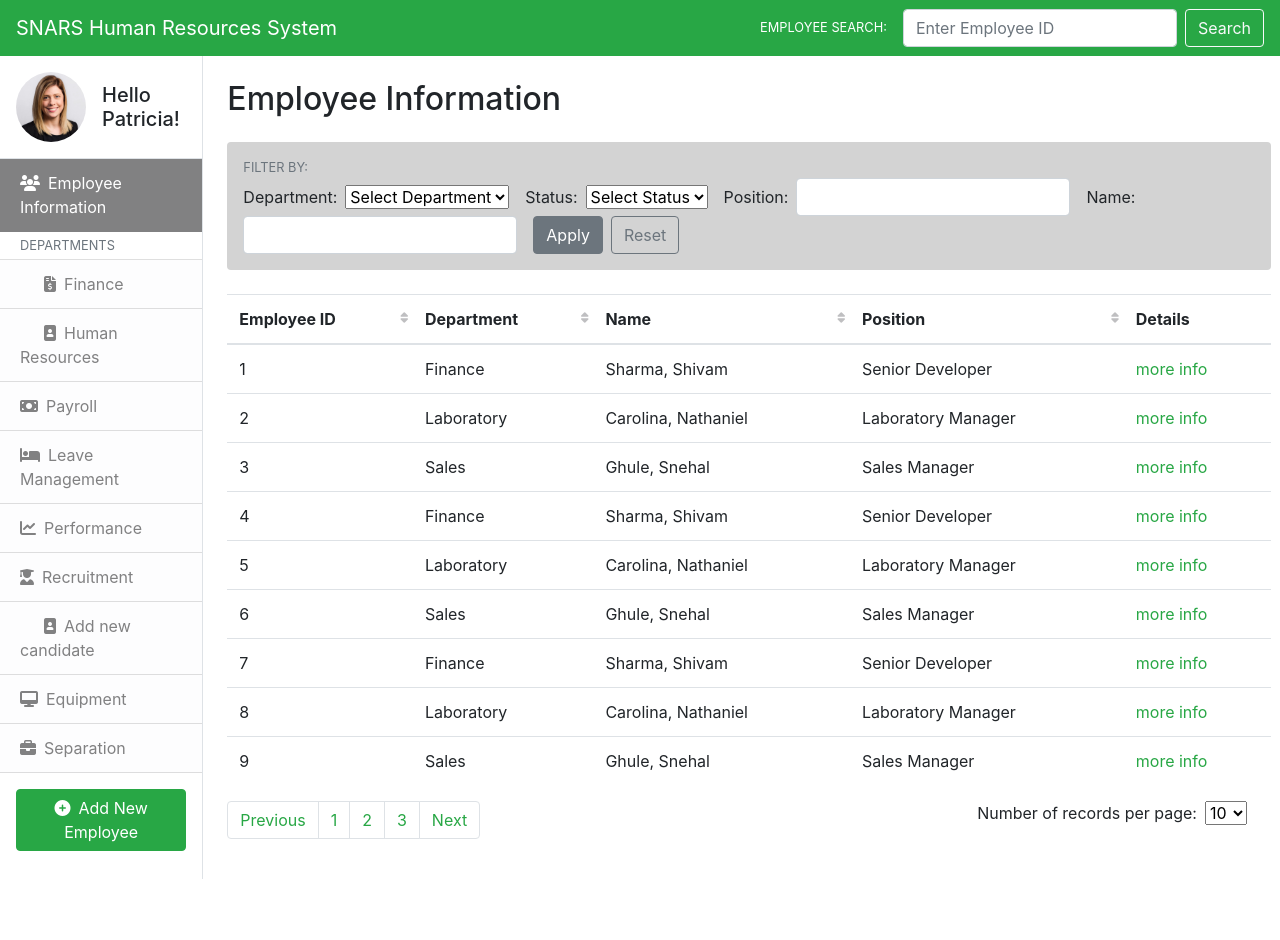
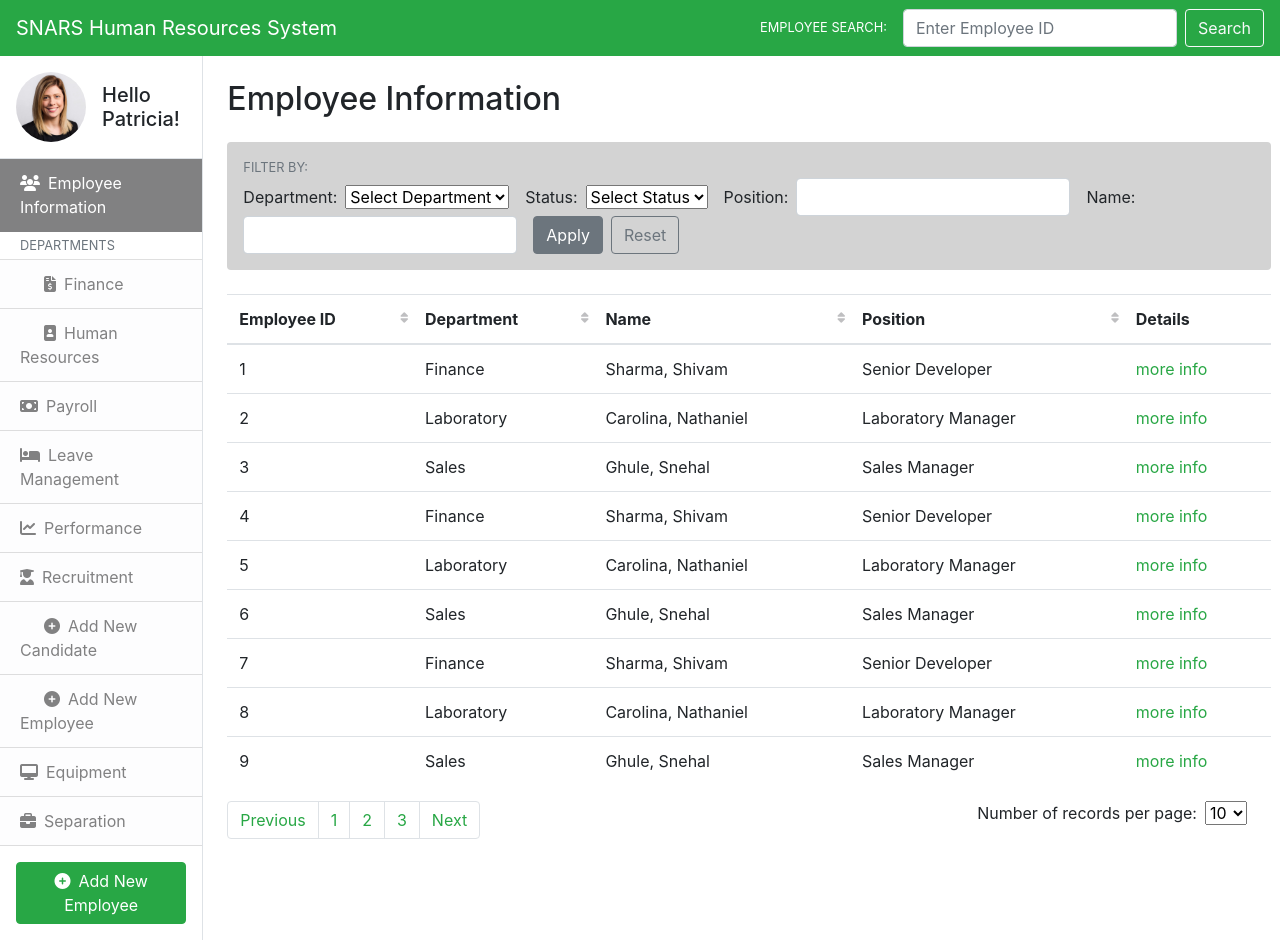
Before and after one commit to shivamsharma-de/human-resources-system, a React (Create React App) app: page / in a window 1280 px wide. Before the commit the page ends 879 px from the top, so only its background shows below. Built offline with nearby package versions, Linux system fonts and the light colour scheme.

Commit message:
Link Add new candidate & employee form to sidebar

```diff
--- a/src/App.js
+++ b/src/App.js
@@ -32,8 +32,8 @@ function App() {
             <div class="tab-pane fade" id="list-performance" role="tabpanel" aria-labelledby="list-performance">
               <p>test</p>
             </div>
-            <div class="tab-pane fade" id="list-recruitment" role="tabpanel" aria-labelledby="list-recruitment">
-            <Candidate />
+            <div class="tab-pane fade" id="list-candidate-form" role="tabpanel" aria-labelledby="list-candidate-form">
+              <Candidate />
             </div>
 
 
--- a/src/sidebar.js
+++ b/src/sidebar.js
@@ -1,13 +1,7 @@
 import React, { Component } from 'react';
 import employeePicture from './employeePicture.jpg';
-import candidate from './candidate.js';
-
 
 class Sidebar extends Component {
-
-
-
-
     render() {
 
         return (
@@ -97,17 +91,25 @@ class Sidebar extends Component {
 
                         </a>
                         <a
-                            href="#candidate-form"
-                            id="Add-candidate"
+                            href="#list-candidate-form"
+                            id="list-candidate-form-list"
+                            data-toggle="list"
                             role="tab"
-                            aria-controls="Add-candidate"
+                            aria-controls="candidate-form"
                             class="list-group-item list-group-item-action list-group-item-light">
-                                <i class="fas fa-portrait mr-2 ml-4"></i>
-                                Add new candidate
-
-
+                                <i class="fas fa-plus-circle mr-2 ml-4"></i>
+                                Add New Candidate
                         </a>
-
+                        <a
+                            href="#list-employee-form"
+                            id="list-employee-form-list"
+                            data-toggle="list"
+                            role="tab"
+                            aria-controls="employee-form"
+                            class="list-group-item list-group-item-action list-group-item-light">
+                                <i class="fas fa-plus-circle mr-2 ml-4"></i>
+                                Add New Employee
+                        </a>
                         <a
                             href="#list-equipment"
                             id="list-equipment-list"
```
